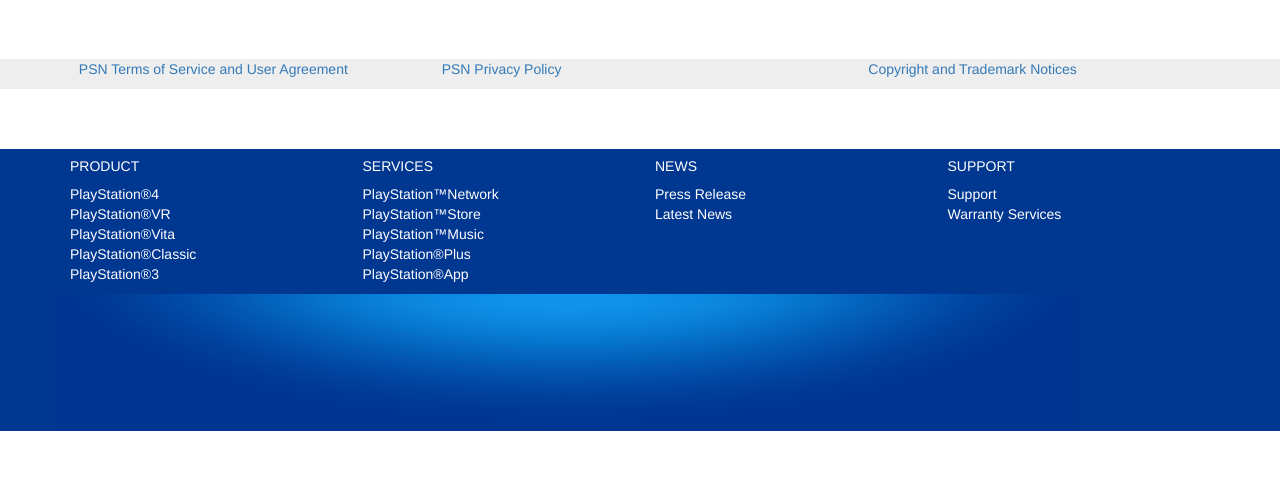
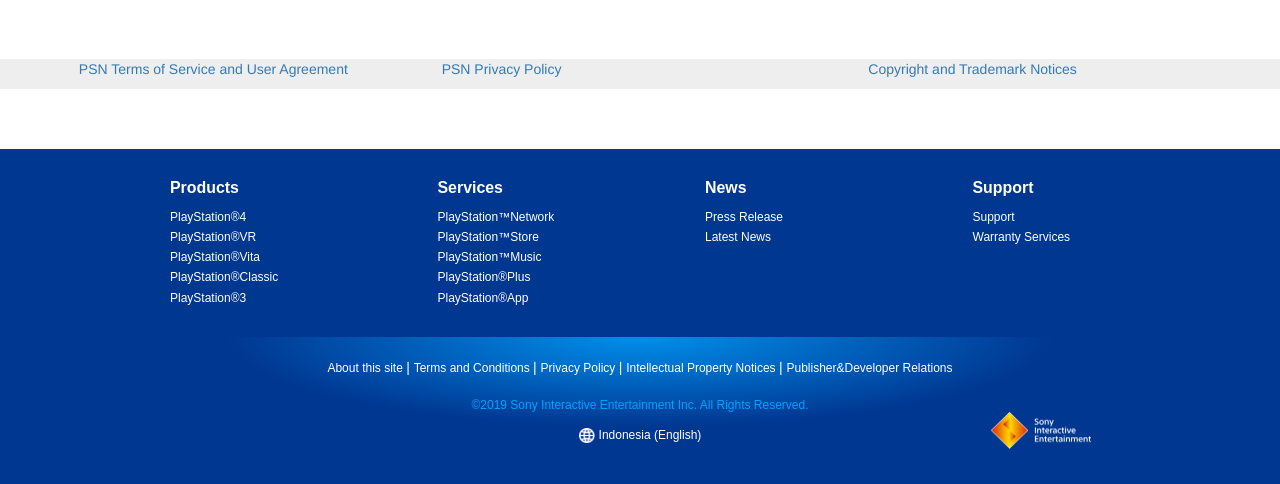
Before and after one commit to Farhunson/asia.playstation.com, a CodeIgniter app: page /asiaplaystation/index.php/front/psn in a window 1280 px wide. Shown: the part 3172-3656 px from the top of the page. Before the commit the page ends 3603 px from the top, so only its background shows below. Run offline with CodeIgniter, Linux system fonts and the light colour scheme.

Commit message:
Sign in button connected to all pages

```diff
--- a/application/controllers/front.php
+++ b/application/controllers/front.php
@@ -38,6 +38,11 @@ class front extends CI_Controller {
 		$this->load->view('news');
 	}
 
+	public function login()
+	{
+		$this->load->view('login');
+	}
+
 	public function homepage_user()
 	{
 		$this->load->view('in_front_page');
--- a/application/views/games.php
+++ b/application/views/games.php
@@ -508,7 +508,7 @@ body {
       <table style="margin-left:16%; margin-right:19%;">
           <tr>
             <td class="buttonpshover" style="padding-right:50px">
-              <a href="<?php echo base_url('www.facebook.com'); ?>">
+              <a href="<?php echo site_url();?>/front/psn">
               <img src = "<?php echo base_url('img/menu_psn.png'); ?>" style="width: 100px " /> <br>
               <h5 class="fontdropdown"style="text-align:center">PSN</h5></a>
             </td>
@@ -707,7 +707,7 @@ body {
           <a id="myplaystation"href="<?php echo base_url('www.facebook.com'); ?>" /><h5 style="font-weight: bold">My PlayStation</h5></a>
         </td>
         <td style="padding-right: 10px">
-          <button class="signin">Sign In</button>
+          <button class="signin" onclick="window.location.href='<?php echo site_url();?>/front/login';">Sign In</button>
         </td>
         <td >
           <FORM id="containersearch" >
--- a/application/views/product.php
+++ b/application/views/product.php
@@ -567,7 +567,7 @@ body {
       <table style="margin-left:16%; margin-right:19%;">
           <tr>
             <td class="buttonpshover" style="padding-right:50px">
-              <a href="<?php echo base_url('www.facebook.com'); ?>">
+              <a href="<?php echo site_url();?>/front/psn">
               <img src = "<?php echo base_url('img/menu_psn.png'); ?>" style="width: 100px " /> <br>
               <h5 class="fontdropdown"style="text-align:center">PSN</h5></a>
             </td>
@@ -766,7 +766,7 @@ body {
           <a id="myplaystation"href="<?php echo base_url('www.facebook.com'); ?>" /><h5 style="font-weight: bold">My PlayStation</h5></a>
         </td>
         <td style="padding-right: 10px">
-          <button class="signin">Sign In</button>
+          <button class="signin" onclick="window.location.href='<?php echo site_url();?>/front/login';">Sign In</button>
         </td>
         <td >
           <FORM id="containersearch" >
--- a/application/views/psn.php
+++ b/application/views/psn.php
@@ -153,6 +203,13 @@
   z-index : 2;
 }
 
+#gradfooter {
+  background: linear-gradient(top, transparent 100%, black 50%);
+  /*background: radial-gradient(ellipse, rgba(55,127,170,1) 30%, rgba(0,55,145,1) 51%);*/
+  background: radial-gradient(at top,#008FEB,#003791,#003791);
+
+  background-size: 100% 100%;
+}
     @media screen and (max-width: 600px) {
       .column {
         width: 100%;
@@ -225,12 +282,36 @@
   color : white;
 }
 
-    #gambarfooter{
-      min-height: 137px;
-      background-size: 100% 100%;
+#fontfooter {
+  position: relative;
+  color: white;
+  font-size: 12px;
+  font-weight: 400;
+  font-family: "SST W55 Regular", "ヒラギノ角ゴ Pro W3", "Hiragino Kaku Gothic Pro", "メイリオ", Meiryo, Osaka, "ＭＳ Ｐゴシック", "MS PGothic", sans-serif;
+  transition: 0.3s;
+}
 
-      background: url('<?php echo base_url("img/footer2.png");?>') no-repeat;
+#fontfooter:hover {
+  color : #00a2ff;
+  text-decoration: none;
 }
+
+#fontfooternothover {
+  position: relative;
+  color: white;
+  font-size: 12px;
+  font-weight: 400;
+  font-family: "SST W55 Regular", "ヒラギノ角ゴ Pro W3", "Hiragino Kaku Gothic Pro", "メイリオ", Meiryo, Osaka, "ＭＳ Ｐゴシック", "MS PGothic", sans-serif;
+  transition: 0.3s;
+}
+
+
+#fonttitlefooter{
+  font-family: "SST W55 Regular", "ヒラギノ角ゴ Pro W3", "Hiragino Kaku Gothic Pro", "メイリオ", Meiryo, Osaka, "ＭＳ Ｐゴシック", "MS PGothic", sans-serif;
+  font-size: 1.1375em;
+  font-weight: 700;
+}
+
     <style>
     .container {
       position: relative;
@@ -284,7 +365,7 @@
    </div>
  </nav>
 <div class="navbarsa" style="margin:0; padding-top: 2px" >
-  <a style="padding-left: 17px; padding-top: 13px;padding-right: 24px; " href="https://asia.playstation.com/en-id/"><img src = "<?php echo base_url('img/icon_ps_pc.svg'); ?>"></a>
+  <a style="padding-left: 17px; padding-top: 13px;padding-right: 24px; " href="<?php echo site_url();?>/front"><img src = "<?php echo base_url('img/icon_ps_pc.svg'); ?>"></a>
   <div class="dropdownsa">
     <button class="dropbtnsa">PRODUCTS
       <i class="fa fa-caret-down"></i>
@@ -294,7 +375,7 @@
       <table style="margin-left:16%; margin-right:19%;">
           <tr>
             <td class="buttonpshover" style="padding-right:50px">
-              <a href="<?php echo base_url('www.facebook.com'); ?>">
+              <a href="<?php echo site_url();?>/front/product">
               <img src = "<?php echo base_url('img/menu_playstation4.png'); ?>" style="width: 100px " /> <br>
               <h5 class="fontdropdown"style="text-align:center">PlayStation®4</h5></a>
             </td>
@@ -327,7 +408,7 @@
         <table style="margin-left:16%; margin-right:19%;">
           <tr>
             <td class="buttonpshover" style="padding-right:50px">
-                      <a href="<?php echo base_url('www.facebook.com'); ?>">
+              <a href="<?php echo site_url();?>/front/games">
               <img src = "<?php echo base_url('img/menu_ps4games.png'); ?>" style="width: 100px " /> <br>
               <h5 class="fontdropdown"style="text-align:center">PS4™ GAMES</h5></a>
             </td>
@@ -355,7 +436,7 @@
       <table style="margin-left:16%; margin-right:19%;">
           <tr>
             <td class="buttonpshover" style="padding-right:50px">
-                            <a href="<?php echo base_url('www.facebook.com'); ?>">
+              <a href="<?php echo site_url();?>/front/psn">
               <img src = "<?php echo base_url('img/menu_psn.png'); ?>" style="width: 100px " /> <br>
               <h5 class="fontdropdown"style="text-align:center">PSN</h5></a>
             </td>
@@ -478,7 +559,7 @@
         <table style="margin-left:16%; margin-right:19%;">
           <tr>
             <td class="buttonpshover" style="padding-right:50px">
-                                          <a href="<?php echo base_url('www.facebook.com'); ?>">
+              <a href="<?php echo site_url();?>/front/support">
               <img src = "<?php echo base_url('img/menu_support.png'); ?>" style="width: 100px " /> <br>
               <h5 class="fontdropdown"style="text-align:center">Support</h5></a>
             </td>
@@ -513,7 +594,37 @@
     </button>
     <div class="dropdown-contentsa" id="grad1">
       <div class="header">
-                                              <h2>PSN</h2>
+        <div class="container">
+          <div class="buttonpshover" style="margin-left: 25%;margin-top: 1%">
+            <a id="fontfooter" href="#!">
+            <img src = "<?php echo base_url('img/menu_playstationstore.png');?>"/ style="width: 100px"> <br>
+              <h5 class="fontdropdown">PlayStation™Store</h5></a>
+          </div>
+          <div class="buttonpshover" style="margin-left: 60%;margin-top: 1%;">
+            <a id="fontfooter" href="#!">
+            <img src = "<?php echo base_url('img/menu_retailstore.png'); ?>" style="width: 100px " /><br>
+            <h5 class="fontdropdown">Retail Stores</h5></a>
+          </div>
+        </div>
+        <div class="container" style="margin-left: 15%;border-top: 1px #609ccd solid;border-bottom: 1px #609ccd solid;width: 500px">
+          <a id="fontfooter" href="#!" style="padding: 0" class="buttonpshover">
+            <h5 class="fontdropdown">Newest Releases
+            <img src="<?php echo base_url('img/icon_store_link.png'); ?>" style="padding-left: 340px;height: 20px" ></h5>
+          </a>
+        </div>
+        <div class="container" style="margin-left: 15%;border-bottom: 1px #609ccd solid;width: 500px">
+          <a id="fontfooter" href="#!" style="padding: 0" class="buttonpshover">
+            <h5 class="fontdropdown">Best Multiplayer Games
+            <img src="<?php echo base_url('img/icon_store_link.png'); ?>" style="padding-left: 300px;height: 20px" ></h5>
+          </a>
+        </div>
+         <div class="container" style="margin-left: 15%;border-bottom: 1px #609ccd solid;width: 500px">
+          <a id="fontfooter" class="buttonpshover" href="#!" style="padding: 0">
+            <h5 class="fontdropdown">PS Plus Subscription
+            <img src="<?php echo base_url('img/icon_store_link.png'); ?>" style="padding-left: 315px;height: 20px" ></h5>
+          </a>
+        </div>
+        <br><br>
       </div>
     </div>
   </div>
@@ -524,11 +635,11 @@
           <a id="myplaystation"href="<?php echo base_url('www.facebook.com'); ?>" /><h5 style="font-weight: bold">My PlayStation</h5></a>
         </td>
         <td style="padding-right: 10px">
-                                                <button class="signin">Sign In</button>
+          <button class="signin" onclick="window.location.href='<?php echo site_url();?>/front/login';">Sign In</button>
         </td>
         <td >
           <FORM id="containersearch" >
-                                                  <input type="search" placeholder="Search" />
+            <input type="search" />
 <!--               <td>
                 <button class="search_icon"><img style="width: 23px" src="<?php echo base_url('img/menu_navi-search.svg'); ?>" ></button>
               </td> -->
@@ -1320,91 +1431,97 @@
 
 
 </br></br></br>
-<footer class="page-footer font-small indigo " id='foter'>
-
-  <div class="container text-center text-md-left" id='footer'>
-
-    <div class="row">
-
-
-      <div class="col-md-3">
-
-        <h5 class="font-weight-bold text-uppercase mt-3 mb-4">Product</h5>
-
+<footer class="page-footer font-small indigo " id='foter' style="clear: left;">
+    <div class="container text-center text-md-left" id='footer' >
+      <div class="row"style="padding-left : 100px">
+        <br>
+        <div class="col-md-3" >
+          <h5 class="font-weight-bold mt-3 mb-4" id="fonttitlefooter">Products</h5>
           <ul class="list-unstyled">
             <li>
-            <a href="#!">PlayStation®4</a>
+              <a id="fontfooter" href="#!">PlayStation®4</a>
             </li>
             <li>
-            <a href="#!">PlayStation®VR</a>
+              <a id="fontfooter" href="#!">PlayStation®VR</a>
             </li>
             <li>
-            <a href="#!">PlayStation®Vita</a>
+              <a id="fontfooter" href="#!">PlayStation®Vita</a>
             </li>
             <li>
-            <a href="#!">PlayStation®Classic</a>
+              <a id="fontfooter" href="#!">PlayStation®Classic</a>
             </li>
             <li>
-            <a href="#!">PlayStation®3</a>
-          </li>
-        </ul>
-
-      </div>
-
-      <div class="col-md-3 mx-auto">
-
-
-        <h5 class="font-weight-bold text-uppercase mt-3 mb-4">Services</h5>
-
-        <ul class="list-unstyled">
-          <li>
-            <a href="#!">PlayStation™Network</a>
-          </li>
-          <li>
-            <a href="#!">PlayStation™Store</a>
-          </li>
-          <li>
-            <a href="#!">PlayStation™Music</a>
-          </li>
-          <li>
-            <a href="#!">PlayStation®Plus</a>
-          </li>
-          <li>
-            <a href="#!">PlayStation®App</a>
+              <a id="fontfooter" href="#!">PlayStation®3</a>
             </li>
           </ul>
 
         </div>
         <div class="col-md-3 mx-auto">
+          <h5 class="font-weight-bold mt-3 mb-4" id="fonttitlefooter">Services</h5>
 
-        <h5 class="font-weight-bold text-uppercase mt-3 mb-4">News</h5>
+          <ul class="list-unstyled" >
+            <li>
+              <a id="fontfooter" href="#!">PlayStation™Network</a>
+            </li>
+            <li>
+              <a id="fontfooter" href="#!">PlayStation™Store</a>
+            </li>
+            <li>
+              <a id="fontfooter" href="#!">PlayStation™Music</a>
+            </li>
+            <li>
+              <a id="fontfooter" href="#!">PlayStation®Plus</a>
+            </li>
+            <li>
+              <a id="fontfooter" href="#!">PlayStation®App</a>
+            </li>
+          </ul>
+        </div>
+        <div class="col-md-3 mx-auto">
+          <h5 class="font-weight-bold mt-3 mb-4" id="fonttitlefooter">News</h5>
+          <ul class="list-unstyled">
+            <li>
+              <a id="fontfooter" href="#!">Press Release</a>
+            </li>
+            <li>
+              <a id="fontfooter" href="#!">Latest News</a>
+            </li>
+          </ul>
+        </div>
+        <div class="col-md-3 mx-auto">
+          <h5 class="font-weight-bold mt-3 mb-4" id="fonttitlefooter">Support</h5>
 
           <ul class="list-unstyled">
             <li>
-            <a href="#!">Press Release</a>
+              <a id="fontfooter" href="#!">Support</a>
             </li>
             <li>
-            <a href="#!">Latest News</a>
-          </li>
-        </ul>
-
-      </div>
-      <div class="col-md-3 mx-auto">
-        <h5 class="font-weight-bold text-uppercase mt-3 mb-4">Support</h5>
-
-        <ul class="list-unstyled">
-          <li>
-            <a href="#!">Support</a>
-          </li>
-          <li>
-            <a href="#!">Warranty Services</a>
+              <a id="fontfooter" href="#!">Warranty Services</a>
             </li>
           </ul>
         </div>
       </div>
-    <div class='row'>
-      <div id='gambarfooter'  class='col'>
-
+      <br>
+      <div class='row' align="middle">
+        <div id='gradfooter'>
+          <br>
+          <a id="fontfooter" href="#!"> About this site </a>
+          |
+          <a id="fontfooter" href="#!"> Terms and Conditions </a>
+          |
+          <a id="fontfooter" href="#!"> Privacy Policy </a>
+          |
+          <a id="fontfooter" href="#!"> Intellectual Property Notices </a>
+          |
+          <a id="fontfooter" href="#!"> Publisher&Developer Relations </a>
+          <br><br>
+          <p id="fontfooter" style="color : #00a2ff">©2019 Sony Interactive Entertainment Inc. All Rights Reserved.</p>
+          <img src="<?php echo base_url('img/icon_global.png'); ?>" style="width: 16px "/>
+          <a id="fontfooternothover" href="#!" style="padding-bottom: 0"> Indonesia (English) </a>
+          <br><br>
+        </div>
+        <div>
+            <img src="<?php echo base_url('img/sie_logo.png'); ?>" style="width: 100px; margin-left: 80%;margin-right: 20%;margin-top: -90px"/>
           </div>
       </div>
     </div>
--- a/application/views/support.php
+++ b/application/views/support.php
@@ -414,7 +414,7 @@ a {text-decoration: none;}
       <table style="margin-left:16%; margin-right:19%;">
           <tr>
             <td class="buttonpshover" style="padding-right:50px">
-              <a href="<?php echo base_url('www.facebook.com'); ?>">
+              <a href="<?php echo site_url();?>/front/psn'); ?>">
               <img src = "<?php echo base_url('img/menu_psn.png'); ?>" style="width: 100px " /> <br>
               <h5 class="fontdropdown"style="text-align:center">PSN</h5></a>
             </td>
@@ -613,7 +613,7 @@ a {text-decoration: none;}
           <a id="myplaystation"href="<?php echo base_url('www.facebook.com'); ?>" /><h5 style="font-weight: bold">My PlayStation</h5></a>
         </td>
         <td style="padding-right: 10px">
-          <button class="signin">Sign In</button>
+          <button class="signin" onclick="window.location.href='<?php echo site_url();?>/front/login';">Sign In</button>
         </td>
         <td >
           <FORM id="containersearch" >
```
Also changed, not shown: other parts of application/views/psn.php (+56 -6 lines), application/views/front_page.php (+27 -12 lines). Lines whose indentation alone changed are shown as unchanged.
